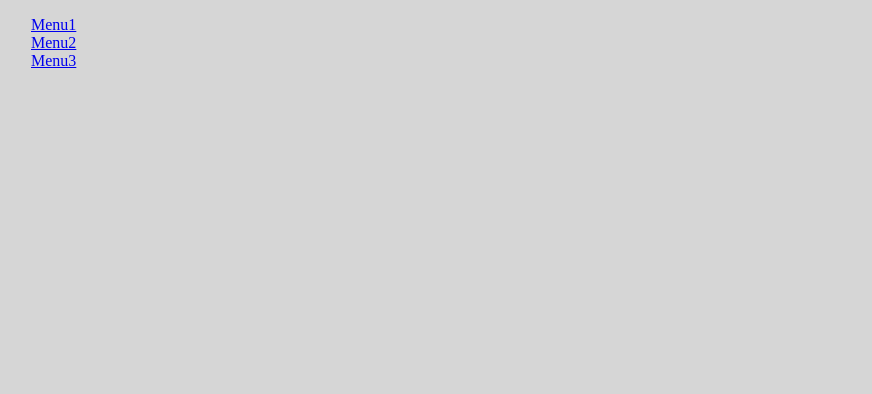
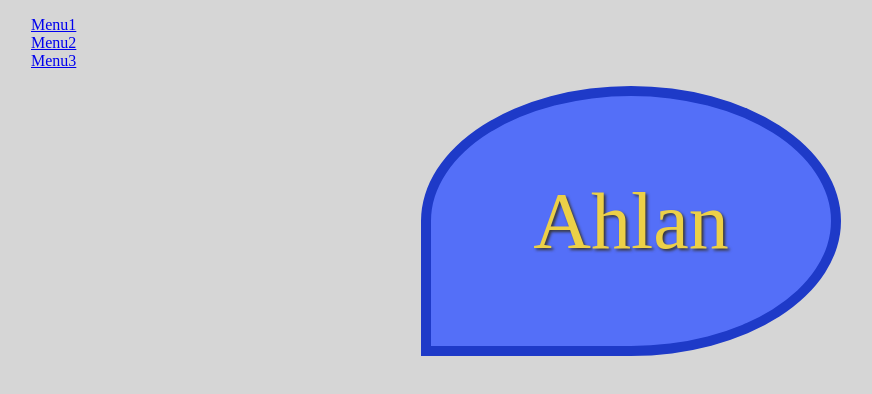
Before and after one commit to codrineugeniu/git-workshop-fe8, a plain HTML site: page index.html in a window 1280 px wide. Shown: the whole page, without its empty margins (17-889 px from the left). Drawn offline with Linux system fonts and the light colour scheme.

Commit message:
Big updates

```diff
--- a/index.html
+++ b/index.html
@@ -4,7 +4,7 @@
     <meta charset="UTF-8" />
     <meta http-equiv="X-UA-Compatible" content="IE=edge" />
     <meta name="viewport" content="width=device-width, initial-scale=1.0" />
-    <script src="main.js"></script>
+
     <link rel="stylesheet" href="style.css">
     <title>Awesome menu title</title>
   </head>
@@ -16,5 +16,10 @@
         <a href="#menu1"><li>Menu3</li></a>
       </ul>
     </div>
+    <div id="container">
+
+    <div id="hello-container"></div>
+  </div>
+    <script src="main.js"></script>
   </body>
 </html>
--- a/main.js
+++ b/main.js
@@ -1,3 +1,52 @@
 function sayHi() {
-  return "hello user"
+  return "hello user";
 }
+let h, s, l;
+
+const helloInDifLanguage = [
+  "Ahlan",
+  "Zdrasti",
+  "Hey",
+  "Salut",
+  "Hallo",
+  "Salam!",
+  "Ciao",
+  "Oi",
+  "Hei",
+  "Selam",
+  "Helo",
+  "Yasou",
+];
+let sayHello;
+let helloStyle = document.querySelector("#hello-container");
+function getRandomHello() {
+  sayHello = helloInDifLanguage[Math.floor(Math.random() * 12)];
+}
+
+function displayHello() {
+  getRandomHello();
+  helloStyle.innerHTML = sayHello;
+  helloStyle.style.color = `hsl(${h + 180}, ${s}%, ${l}%)`;
+}
+function randomHSLValues() {
+  h = Math.floor(Math.random() * 360);
+  s = Math.floor(Math.random() * 21 + 80);
+  l = Math.floor(Math.random() * 11 + 55);
+}
+function executeHello() {
+  setTimeout(function () {
+
+    changeColor();
+    displayHello();
+    console.log(sayHello);
+    executeHello();
+  }, 3000);
+}
+executeHello();
+let selectBody = document.querySelector("body");
+function changeColor() {
+  randomHSLValues();
+
+  helloStyle.style.background = `hsl(${h}, ${s}%, ${l}%)`;
+  helloStyle.style.borderColor = `hsl(${h}, ${s-10}%, ${l-20}%)`;
+}
--- a/style.css
+++ b/style.css
@@ -1,7 +1,26 @@
 body {
     background: rgb(214, 214, 214);
+    height: 100vh;
+    width: 100vw;
+
 }
 
 ul {
     list-style: none;
 }
+#container {
+    display: flex;
+    justify-content: center;
+
+}
+#hello-container {
+    text-align: center;
+    text-shadow: 2px 2px 3px #383635;
+    line-height: 250px;
+    border-radius: 50% 50% 50% 0 ;
+    width: 400px;
+    height: 250px;
+    font-size: 80px;
+    transition: all 3s;
+    border: 10px solid;
+}
```
